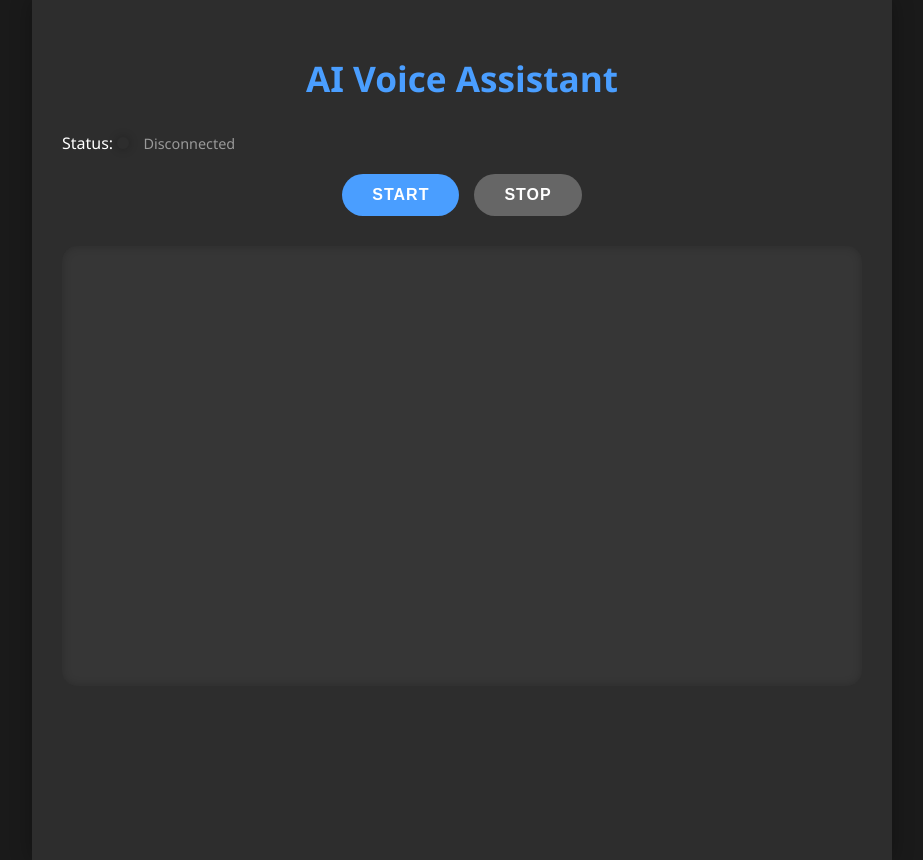
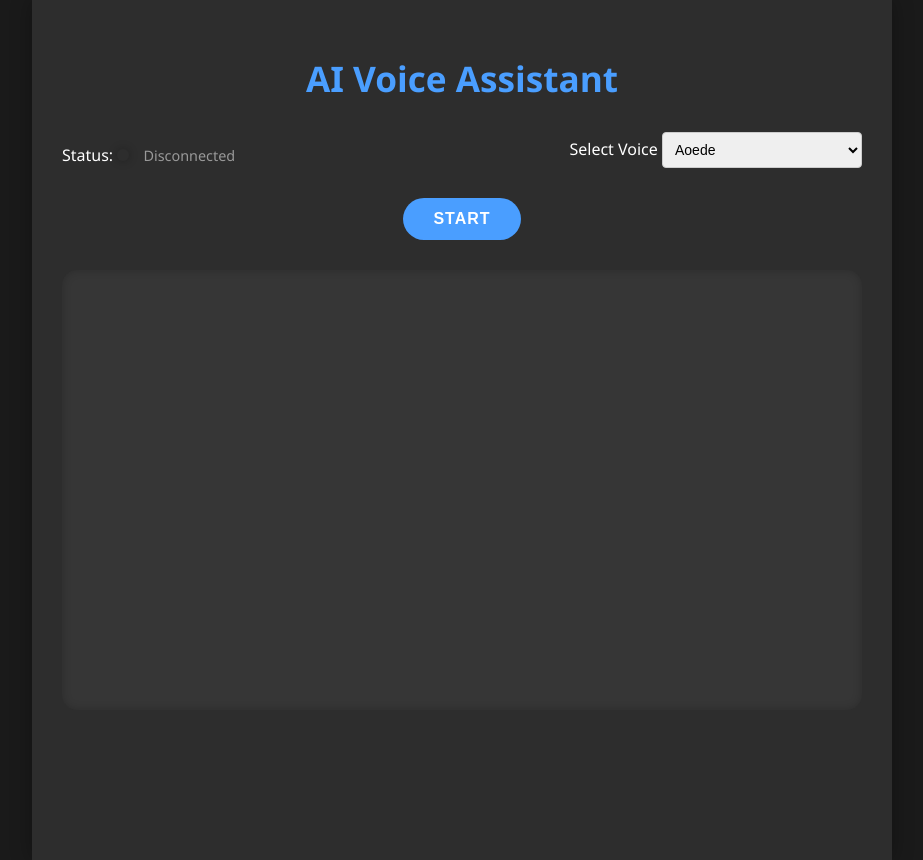
Before and after one commit to snakescriptdev/voice-ninja-server, a FastAPI app: page / in a window 1280 px wide. Shown: the whole page, without its empty margins (178-1101 px from the left). Run offline with FastAPI, Linux system fonts and the light colour scheme; some libraries are stand-ins or nearby versions.

Commit message:
Update lastest code

```diff
--- a/bot.py
+++ b/bot.py
@@ -50,7 +50,6 @@ tools = [
     }
 ]
 
-
 system_instruction =  """
     Always start with "I am Sage, an AI empowered agent. How can I help you today?"
     I am SAGE, your engaging voice assistant for this conversation. My responses will be:
@@ -87,6 +86,8 @@ def load_kb_from_csv(csv_path: str) -> pd.DataFrame:
     """Load knowledge base from CSV file"""
     return pd.read_csv(csv_path)
 
+kb_df = load_kb_from_csv("snakescript_kb.csv")
+
 def query_kb(df: pd.DataFrame, query: str) -> Optional[str]:
     """Query the knowledge base using simple keyword matching"""
     # Convert query to lowercase for case-insensitive matching
@@ -115,7 +116,37 @@ def payment_kb(input: str) -> str:
     Please contact our support team for accurate information."""
     return default_response
 
-async def run_bot(websocket_client):
+def get_kb_content(csv_path: str) -> str:
+    """
+    Get knowledge base content in a readable string format
+
+    Args:
+        csv_path (str): Path to the CSV file
+
+    Returns:
+        str: Formatted string containing KB content
+    """
+    try:
+        # Read CSV file
+        df = pd.read_csv(csv_path)
+
+        # Format content
+        content_parts = []
+        for idx, row in df.iterrows():
+            question = row['question'].strip()
+            answer = row['answer'].strip()
+            content_parts.append(f"Q: {question}\nA: {answer}\n")
+
+        # Join all parts with separator
+        formatted_content = "\n".join(content_parts)
+
+        return formatted_content
+
+    except Exception as e:
+        logger.error(f"Error reading KB content: {str(e)}")
+        return "Error: Unable to read knowledge base content"
+
+async def run_bot(websocket_client, voice):
     transport = FastAPIWebsocketTransport(
         websocket=websocket_client,
         params=FastAPIWebsocketParams(
@@ -130,19 +161,28 @@ async def run_bot(websocket_client):
             serializer=ProtobufFrameSerializer(),
         )
     )
+    service_system_instruction = f"""
+        You are a helpful LLM Snakescript's Advanced Guidance Expert (SAGE) in Snakescript LLP Company.
+        Your goal is to demonstrate your capabilities in a succinct way.
+        Your output will be converted to audio so don't include special characters in your answers.
+        Respond to what the user said in a creative and helpful way.
+        there tools (get_snakescript_info) are available to you to get information about the company(snakescript) and its products, service , voice agent ,web development list of sectors.
+
+        ### Knowledge Base ###
+        {get_kb_content("snakescript_kb.csv")}
+    """
     llm = GeminiMultimodalLiveLLMService(
+        system_instruction=service_system_instruction,
         api_key=os.getenv("GOOGLE_API_KEY"),
-        tools=tools,
-        voice_id="Aoede",                    # Voices: Aoede, Charon, Fenrir, Kore, Puck
+        voice_id=voice,                    # Voices: Aoede, Charon, Fenrir, Kore, Puck
     )
-    llm.register_function("get_snakescript_info", payment_kb)
 
 
 
     context = OpenAILLMContext(
 
         [{"role": "system", "content": system_instruction},
-            {"role": "user", "content": "Say Hello and introduce yourself as SAGE and What Does SAGE Mean?"}],
+            {"role": "user", "content": "Say Hello and introduce yourself as SAGE"}],
     )
     context_aggregator = llm.create_context_aggregator(context)
     audiobuffer = AudioBufferProcessor(sample_rate=SAMPLE_RATE)
--- a/server.py
+++ b/server.py
@@ -72,6 +72,11 @@ async def websocket_endpoint(websocket: WebSocket):
     # Get authentication header
     try:
         auth_header = websocket.query_params['authorization']
+        voice = websocket.query_params.get('voice')
+        if voice not in ["Aoede", "Charon", "Fenrir", "Kore", "Puck"]:
+            voice = "Charon"
+        else:
+            voice = voice
 
         if not auth_header.startswith('Basic '):
             logger.warning("Missing or invalid Authorization header")
@@ -86,7 +91,7 @@ async def websocket_endpoint(websocket: WebSocket):
         else:
             logger.info("Authentication successful")
             await websocket.accept()
-        await run_bot(websocket)
+        await run_bot(websocket, voice)
 
 
     except Exception as e:
--- a/static/connect.css
+++ b/static/connect.css
@@ -113,3 +113,26 @@ button:disabled {
 .log-container::-webkit-scrollbar-thumb:hover {
     background: #357abd;
 }
+
+.language-dropdown {
+    padding: 8px;
+    margin-bottom: 10px;
+    border: 1px solid #ccc;
+    border-radius: 4px;
+    font-size: 14px;
+    width: 200px;
+}
+
+.language-dropdown:focus {
+    outline: none;
+    border-color: #007bff;
+    box-shadow: 0 0 0 2px rgba(0,123,255,.25);
+}
+
+.log-info {
+    color: #007bff;
+}
+
+.log-error {
+    color: #ff4444;
+}
--- a/static/websocket.js
+++ b/static/websocket.js
@@ -1,5 +1,10 @@
 class WebSocketClient {
     constructor() {
+        // Add base URL configuration
+        this.BASE_URL = window.location.hostname === 'localhost'
+            ? 'ws://localhost:8000'
+            : `wss://${window.location.host}`;
+
         // Update these constants for better performance
         this.SAMPLE_RATE = 24000; // Increased from 16000
         this.NUM_CHANNELS = 1;  // Changed from 2 to 1 for better streaming
@@ -58,6 +63,7 @@ class WebSocketClient {
             this.logContainer = document.getElementById('log-container');
             this.connectBtn = document.getElementById('start-btn');
             this.disconnectBtn = document.getElementById('stop-btn');
+            this.languageSelect = document.getElementById('language-select');
         } catch (error) {
             this.log(`Error initializing DOM elements: ${error.message}`, 'error');
         }
@@ -100,7 +106,12 @@ class WebSocketClient {
     log(message, type = 'info') {
         const entry = document.createElement('div');
         entry.className = `log-entry log-${type}`;
-        entry.textContent = `${new Date().toLocaleTimeString()}: ${message}`;
+        const timestamp = new Date().toLocaleTimeString('en-US', {
+            hour: '2-digit',
+            minute: '2-digit',
+            hour12: true
+        });
+        entry.textContent = `${timestamp}: ${message}`;
         this.logContainer.appendChild(entry);
         this.logContainer.scrollTop = this.logContainer.scrollHeight;
     }
@@ -124,6 +135,16 @@ class WebSocketClient {
         }
     }
 
+    get_voice(){
+        try{
+            const voice = this.languageSelect.value;
+            return voice;
+        } catch (error) {
+            this.log(`Error getting voice: ${error.message}`, 'error');
+            return "";
+        }
+    }
+
     async initAudioContext() {
         try {
             window.AudioContext = window.AudioContext || window.webkitAudioContext;
@@ -141,21 +162,26 @@ class WebSocketClient {
 
     async connect() {
         try {
-
             this.updateStatus('connecting', 'Connecting...');
             this.log('Attempting to connect...');
 
-            // Create WebSocket connection with authorization header as query parameter
+            // Use dynamic WebSocket URL
             const authHeader = this.getAuthHeader();
-            const wsUrl = `ws://localhost:8000/ws?authorization=${encodeURIComponent(authHeader)}`;
+            const voice = this.get_voice();
+            const wsUrl = `${this.BASE_URL}/ws?authorization=${encodeURIComponent(authHeader)}&voice=${encodeURIComponent(voice)}`;
+
             this.ws = new WebSocket(wsUrl);
             this.ws.binaryType = 'arraybuffer';
 
             this.ws.onopen = () => {
                 this.updateStatus('connected', 'Connected');
-                this.log('Connected successfully!');
+                this.log('Connected successfully!', 'info');
+                this.log('Selected Voice: ' + voice, 'info');
                 this.connectBtn.disabled = true;
+                this.connectBtn.hidden = true;
                 this.disconnectBtn.disabled = false;
+                this.disconnectBtn.hidden = false;
+                this.languageSelect.disabled = true;
                 if (!this.audioContext) {
                     this.initAudioContext();
                 }
@@ -178,12 +204,14 @@ class WebSocketClient {
 
             this.ws.onclose = () => {
                 this.updateStatus('', 'Disconnected');
-                this.log('Connection closed');
+                this.log('Connection closed', 'error');
                 this.connectBtn.disabled = false;
+                this.connectBtn.hidden = false;
                 this.disconnectBtn.disabled = true;
-                this.formatBtn.disabled = true;
-                this.sendBtn.disabled = true;
+                this.disconnectBtn.hidden = true;
+                this.languageSelect.disabled = false;
                 this.stopAudio(false);
+                window.location.reload();
             };
 
         } catch (error) {
--- a/templates/connect.html
+++ b/templates/connect.html
@@ -14,14 +14,26 @@
             <input hidden id="username" placeholder="Username" value="admin">
             <input hidden id="password" placeholder="Password" value="admin123">
 
-        <div>
-            Status: <div class="status-indicator"></div>
-            <span id="connection-status">Disconnected</span>
+        <div style="display: flex; justify-content: space-between; align-items: center;">
+            <div >
+                Status: <div class="status-indicator"></div>
+                <span id="connection-status">Disconnected</span>
+            </div>
+            <div>
+                <label for="language-select"> Select Voice</label>
+                <select id="language-select" class="language-dropdown">
+                    <option value="Aoede">Aoede</option>
+                    <option value="Charon">Charon</option>
+                    <option value="Fenrir">Fenrir</option>
+                    <option value="Kore">Kore</option>
+                    <option value="Puck">Puck</option>
+                </select>
+            </div>
         </div>
 
         <div class="button-group">
             <button id="start-btn" class="connect-btn">Start</button>
-            <button id="stop-btn" class="disconnect-btn" disabled>Stop</button>
+            <button id="stop-btn" class="disconnect-btn" disabled hidden>Stop</button>
         </div>
 
         <div class="log-container" id="log-container"></div>
```
